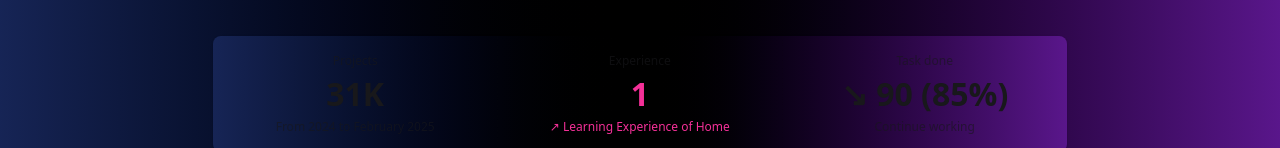
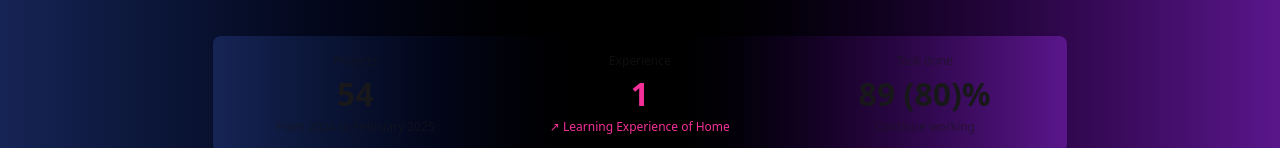
Before and after one commit to ashikkhan34/P.Ashikkhan, a React (Vite) app: page / in a window 1280 px wide. Shown: the part 804-952 px from the top of the page. Built offline with nearby package versions, Linux system fonts and the light colour scheme.

Commit message:
countup add

```diff
--- a/package.json
+++ b/package.json
@@ -16,6 +16,7 @@
     "localforage": "^1.10.0",
     "match-sorter": "^8.0.0",
     "react": "^19.0.0",
+    "react-countup": "^6.5.3",
     "react-dom": "^19.0.0",
     "react-fast-marquee": "^1.6.5",
     "react-hook-form": "^7.54.2",
--- a/src/Components/Experience/Experience.jsx
+++ b/src/Components/Experience/Experience.jsx
@@ -1,4 +1,5 @@
 import React from 'react'
+import CountUp from 'react-countup'
 
 export default function Experience() {
     return (
@@ -7,7 +8,7 @@ export default function Experience() {
                 data-aos-duration="3000" className="stats shadow mx-auto flex max-w-2/3 bg-gradient-to-r from-blue-950 via-black to-purple-900">
                 <div className="stat place-items-center">
                     <div className="stat-title">Projects</div>
-                    <div className="stat-value">31K</div>
+                    <div className="stat-value"><CountUp end={55} duration={10}></CountUp></div>
                     <div className="stat-desc">From 2024 to February 2025</div>
                 </div>
 
@@ -19,8 +20,8 @@ export default function Experience() {
 
                 <div className="stat place-items-center">
                     <div className="stat-title">Task done</div>
-                    <div className="stat-value">↘︎ 90 (85%)</div>
-                    <div className="stat-desc">Continue working</div>
+                    <div className="stat-value"><CountUp end={90} duration={10}></CountUp> (<CountUp end={85} duration={15}></CountUp>)%</div>
+                    <div className="stat-desc">Continue working </div>
                 </div>
             </div>
         </div>
--- a/src/Components/Projects/Projects.jsx
+++ b/src/Components/Projects/Projects.jsx
@@ -4,7 +4,6 @@ import { Link } from 'react-router-dom'
 
 export default function Projects() {
     const [projects] = useProjects()
-
   return (
     <div className='bg-gradient-to-r from-blue-950 via-black to-purple-900 min-h-screen'>
     <h1 className='text-5xl text-center p-8 font-bold  text-cyan-500'>---My Projects---  </h1>
```
Also changed, not shown: 1 other file (tests, documents, lock files or other folders). Lines whose indentation alone changed are shown as unchanged.
